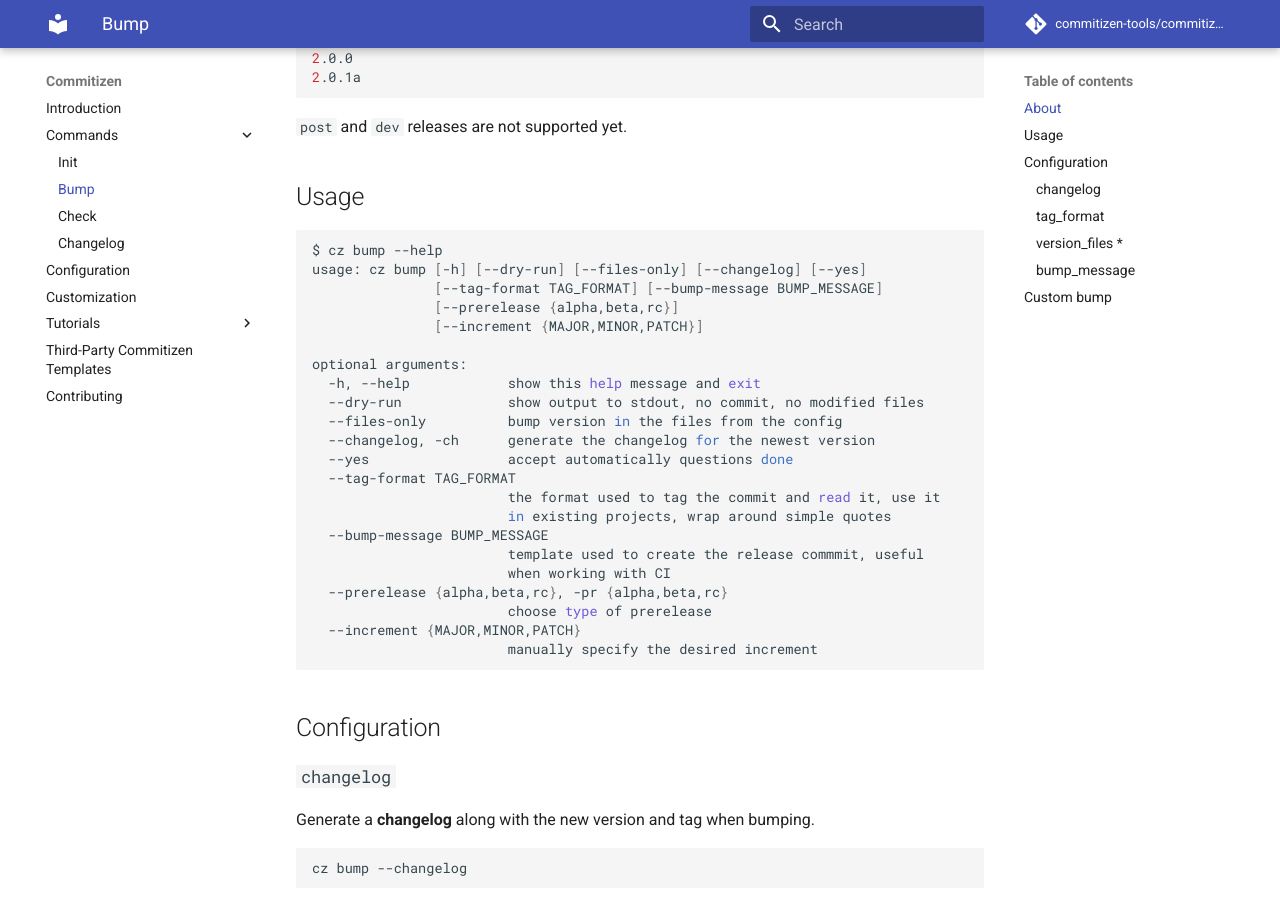
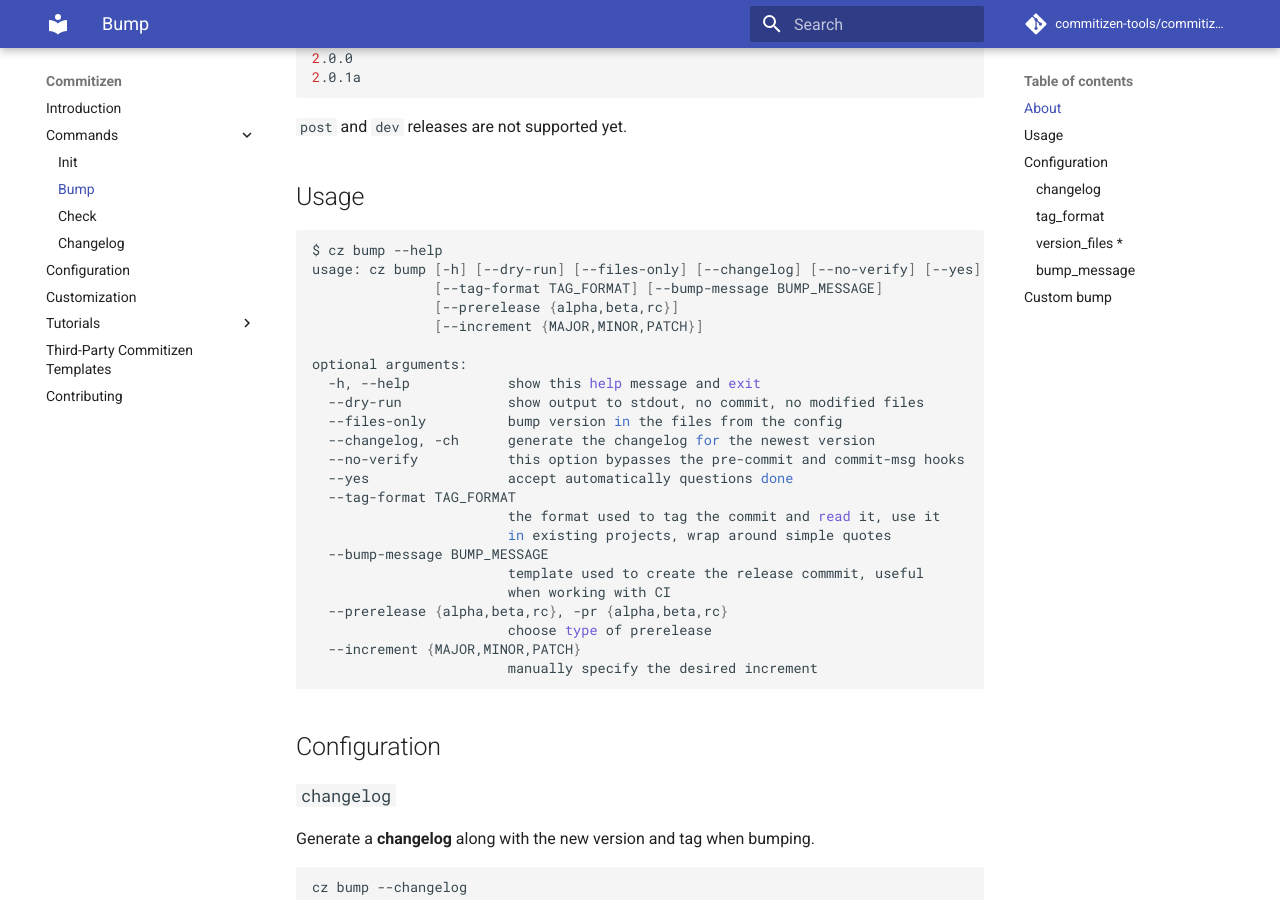
Before and after one commit to commitizen-tools/commitizen, an MkDocs documentation site: the page built from docs/bump.md, in a window 1280 px wide and 900 px high, scrolled down 1590 px. Built offline with MkDocs 1.6.1 and Material for MkDocs 9.7.7, drawn with Linux system fonts in a browser that asks for light colours; comment, search, counter and statistics services are not loaded.

Commit message:
docs(bump): add info about --no-verify option

````diff
--- a/docs/bump.md
+++ b/docs/bump.md
@@ -54,7 +54,7 @@
 
 ```bash
 $ cz bump --help
-usage: cz bump [-h] [--dry-run] [--files-only] [--changelog] [--yes]
+usage: cz bump [-h] [--dry-run] [--files-only] [--changelog] [--no-verify] [--yes]
                [--tag-format TAG_FORMAT] [--bump-message BUMP_MESSAGE]
                [--prerelease {alpha,beta,rc}]
                [--increment {MAJOR,MINOR,PATCH}]
@@ -64,6 +64,7 @@
   --dry-run             show output to stdout, no commit, no modified files
   --files-only          bump version in the files from the config
   --changelog, -ch      generate the changelog for the newest version
+  --no-verify           this option bypasses the pre-commit and commit-msg hooks
   --yes                 accept automatically questions done
   --tag-format TAG_FORMAT
                         the format used to tag the commit and read it, use it
````
